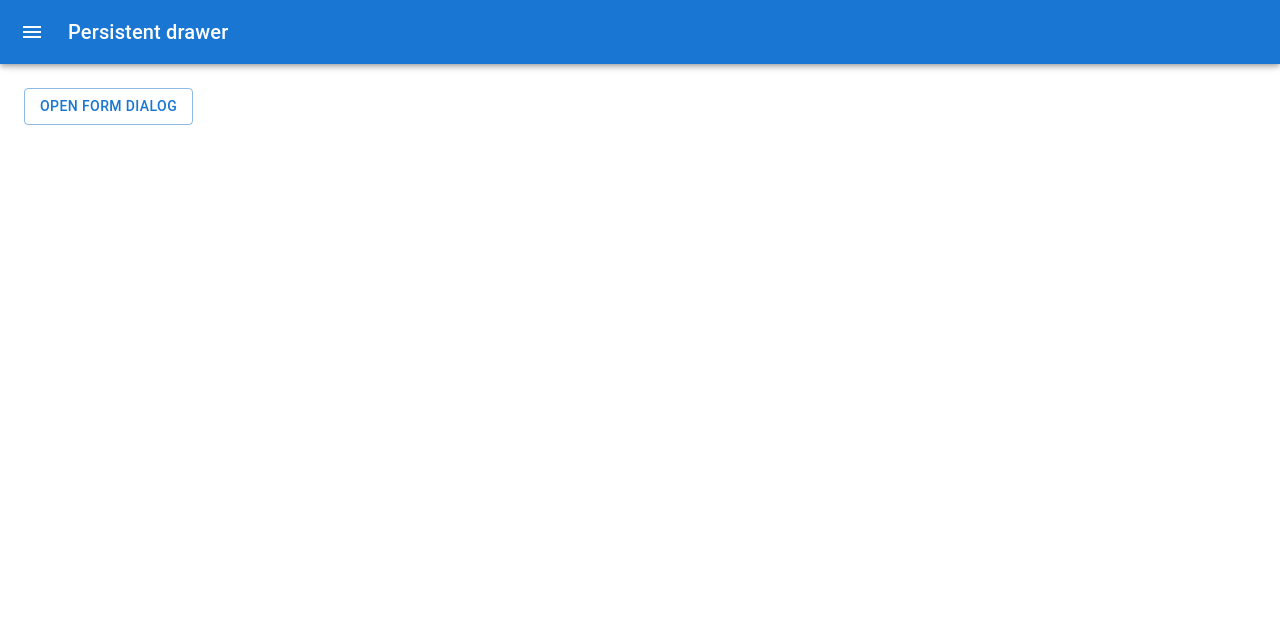
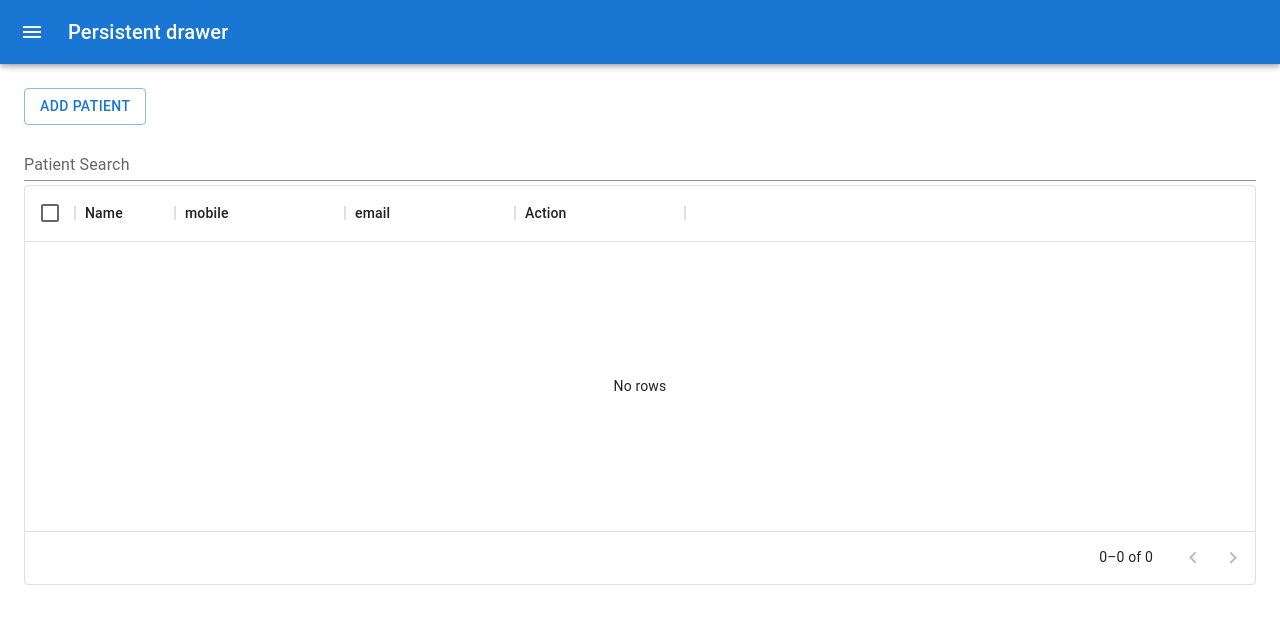
Before and after one commit to Bansishingala/admin-panel, a React (Create React App) app: page /Patient in a window 1280 px wide. Shown: the top 624 px of the page. Built offline with nearby package versions, Linux system fonts and the light colour scheme.

Commit message:
Patient Data

```diff
--- a/src/Containers/Patient/Patient.js
+++ b/src/Containers/Patient/Patient.js
@@ -1,4 +1,4 @@
-import React from 'react';
+import React, { useState , useEffect } from 'react';
 import Button from '@mui/material/Button';
 import TextField from '@mui/material/TextField';
 import Dialog from '@mui/material/Dialog';
@@ -6,41 +6,274 @@ import DialogActions from '@mui/material/DialogActions';
 import DialogContent from '@mui/material/DialogContent';
 import DialogContentText from '@mui/material/DialogContentText';
 import DialogTitle from '@mui/material/DialogTitle';
+import * as yup from 'yup';
+import { Form, Formik, useFormik } from 'formik';
+import { DataGrid } from '@mui/x-data-grid';
+import IconButton from '@mui/material/IconButton';
+import DeleteIcon from '@mui/icons-material/Delete';
+import EditIcon from '@mui/icons-material/Edit';
+
+
+
 function Patient(props) {
     const [open, setOpen] = React.useState(false);
+    const [data, setData] = useState([]);
+    const [Dopen, setDOpen] = React.useState(false);
+    const [did, setDid] = useState([0]);
+    const [update, setUpdate] = useState(false);
+    const [filterData, setFilterData] = useState([]);
 
+    const handleDClickOpen = () => {
+        setDOpen(true);
+    };
     const handleClickOpen = () => {
         setOpen(true);
     };
 
     const handleClose = () => {
         setOpen(false);
+        setDOpen(false);
+        setUpdate(false)
+        formikObj.resetForm()
     };
+    const handleUpdate = (values) => {
+        let LocalData = JSON.parse(localStorage.getItem("Patient"));
+
+        let udata = LocalData.map((l) => {
+            if (l.id === values.id) {
+                return values
+            } else {
+                return l
+            }
+        })
+
+
+
+        localStorage.setItem("Patient", JSON.stringify(udata))
+        console.log(values);
+        handleClose();
+        LoadData();
+        formikObj.resetForm()
+        setUpdate(false)
+
+    }
+
+    let schema = yup.object().shape({
+        name: yup.string().required("Please Enter Name"),
+        mobile: yup.number("Please Enter your number").required("Please enter Mobile Number"),
+        email: yup.string().email("Please Enter Your Valid Email").required("Please enter your Email"),
+
+    });
+    const handleInsert = (values) => {
+        let localData = JSON.parse(localStorage.getItem("Patient"))
+
+        let id = Math.floor(Math.random() * 1000);
+        let data = {
+            id: id,
+            ...values
+        }
+
+        if (localData === null) {
+            localStorage.setItem("Patient", JSON.stringify([data]))
+        } else {
+            localData.push(data)
+            localStorage.setItem("Patient", JSON.stringify(localData))
+
+        }
+
+        console.log(values, localData);
+
+        formikObj.resetForm()
+        handleClose()
+        LoadData();
+    }
+
+    const formikObj = useFormik({
+        initialValues: {
+            name: '',
+            mobile: '',
+            email: ''
+
+        },
+        validationSchema: schema,
+        onSubmit: values => {
+            if (update) {
+                handleUpdate(values)
+            } else {
+                handleInsert(values)
+
+            }
+        },
+
+    });
+    const handleDelete = (params) => {
+        let LocalData = JSON.parse(localStorage.getItem("Patient"));
+        let fData = LocalData.filter((l) => l.id !== did)
+        localStorage.setItem("Patient", JSON.stringify(fData))
+        LoadData();
+        console.log(params.id, fData);
+        handleClose()
+    }
+
+    const { handleBlur, handleChange, handleSubmit, errors, touched, values } = formikObj
+
+    const handleEdit = (params) => {
+
+        setUpdate(true);
+
+        handleClickOpen();
+
+        formikObj.setValues(params.row)
+    }
+    const columns = [
+        { field: 'name', headerName: 'Name', width: 100 },
+        { field: 'mobile', headerName: 'mobile', width: 170 },
+        { field: 'email', headerName: 'email', width: 170 },
+
+        {
+            field: 'action',
+            headerName: 'Action',
+            width: 170,
+            renderCell: (params) => (
+                <>
+                    <IconButton aria-label="Edit" onClick={() => { handleEdit(params) }}>
+                        <EditIcon />
+                    </IconButton>
+                    <IconButton aria-label="delete" onClick={() => { handleDClickOpen(); setDid(params.id) }}>
+                        <DeleteIcon />
+                    </IconButton>
+                </>
+            )
+        },
+
+    ];
+    const LoadData = () => {
+        let LocalData = JSON.parse(localStorage.getItem("Patient"))
+        if (LocalData !== null) {
+            setData(LocalData)
+        }
+        console.log(LocalData);
+    }
+
+    useEffect(() => {
+        LoadData();
+    }, [])
+
+    const handleSearch = (val) => {
+        let LocalData = JSON.parse(localStorage.getItem("Patient"))
+
+        //console.log(val, LocalData);
+
+        let SData = LocalData.filter((s) => (
+            s.name.toLowerCase().includes(val.toLowerCase()) ||
+            s.mobile.toString().includes(val) ||
+            s.email.toString().includes(val)
+        ));
+        setFilterData(SData)
+
+
+
+    }
+    const fData = filterData.length > 0 ? filterData : data;
     return (
         <div>
             <Button variant="outlined" onClick={handleClickOpen}>
-                Open form dialog
+                Add Patient
             </Button>
-            <Dialog open={open} onClose={handleClose}>
-                <DialogTitle>Add Patient</DialogTitle>
+            <TextField
+                margin="dense"
+                name="search"
+                label="Patient Search"
+                type="text"
+                fullWidth
+                variant="standard"
+                onChange={(e) => handleSearch(e.target.value)}
+            />
+            <div style={{ height: 400, width: '100%' }}>
+                <DataGrid
+                    rows={fData}
+                    columns={columns}
+                    pageSize={5}
+                    rowsPerPageOptions={[5]}
+                    checkboxSelection
+                />
+            </div>
+            <Dialog
+                open={Dopen}
+                onClose={handleClose}
+                aria-labelledby="alert-dialog-title"
+                aria-describedby="alert-dialog-description"
+            >
+                <DialogTitle id="alert-dialog-title">
+                    {"Are You Sure Delete?"}
+                </DialogTitle>
                 <DialogContent>
-                    <DialogContentText>
 
-                    </DialogContentText>
-                    <TextField
-                        autoFocus
-                        margin="dense"
-                        id="name"
-                        label="Email Address"
-                        type="email"
-                        fullWidth
-                        variant="standard"
-                    />
                 </DialogContent>
                 <DialogActions>
-                    <Button onClick={handleClose}>Cancel</Button>
-                    <Button onClick={handleClose}>Add</Button>
+                    <Button onClick={handleClose}>No</Button>
+                    <Button onClick={handleDelete} autoFocus>
+                        Yes
+                    </Button>
                 </DialogActions>
+            </Dialog>
+
+            <Dialog open={open} onClose={handleClose} fullWidth>
+                <DialogTitle>Add Patient</DialogTitle>
+                <Formik values={formikObj}>
+                    <Form onSubmit={handleSubmit}>
+                        <DialogContent>
+
+                            <TextField
+                                value={values.name}
+                                margin="dense"
+                                name="name"
+                                label="Patient Name"
+                                type="text"
+                                fullWidth
+                                variant="standard"
+                                onChange={handleChange}
+                                onBlur={handleBlur}
+                            />
+                            {errors.name && touched.name ? <p>{errors.name}</p> : ''}
+                            <TextField
+                                value={values.Price}
+                                margin="dense"
+                                name='mobile'
+                                label="mobile"
+                                type="number"
+                                fullWidth
+                                variant="standard"
+                                onChange={handleChange}
+                                onBlur={handleBlur}
+                            />
+                            {errors.mobile && touched.mobile ? <p>{errors.mobile}</p> : ''}
+                            <TextField
+                                value={values.expiry}
+                                margin="dense"
+                                name='email'
+                                label="email"
+                                type="text"
+                                fullWidth
+                                variant="standard"
+                                onChange={handleChange}
+                                onBlur={handleBlur}
+                            />
+                            {errors.email && touched.email ? <p>{errors.email}</p> : ''}
+
+                        </DialogContent>
+                        <DialogActions>
+                            <Button onClick={handleClose}>Cancel</Button>
+                            {
+                                update ?
+                                    <Button type='submit'>Update</Button>
+                                    :
+                                    <Button type='submit'>submit</Button>
+
+                            }
+                        </DialogActions>
+                    </Form>
+                </Formik>
             </Dialog>
         </div>
     );
```
